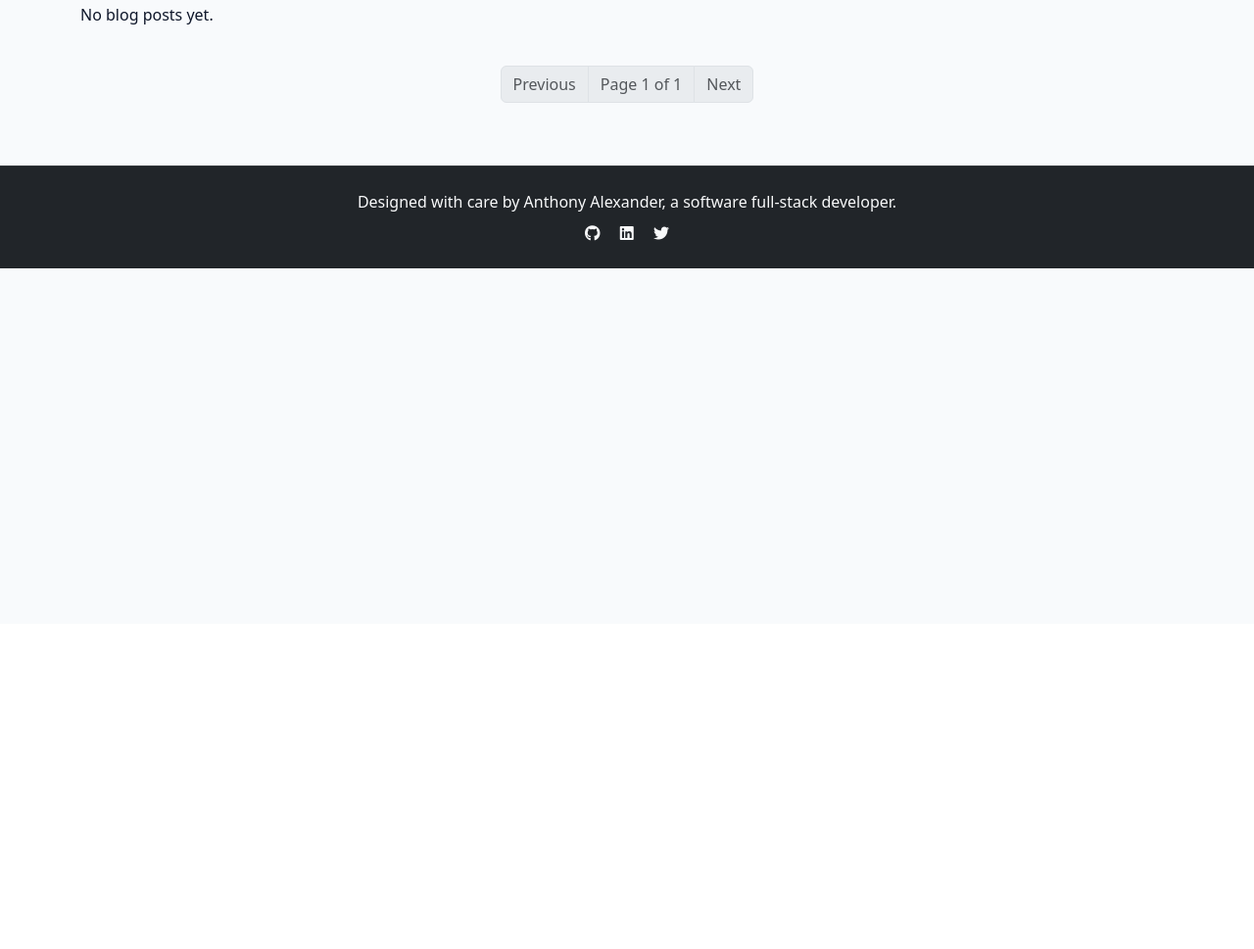
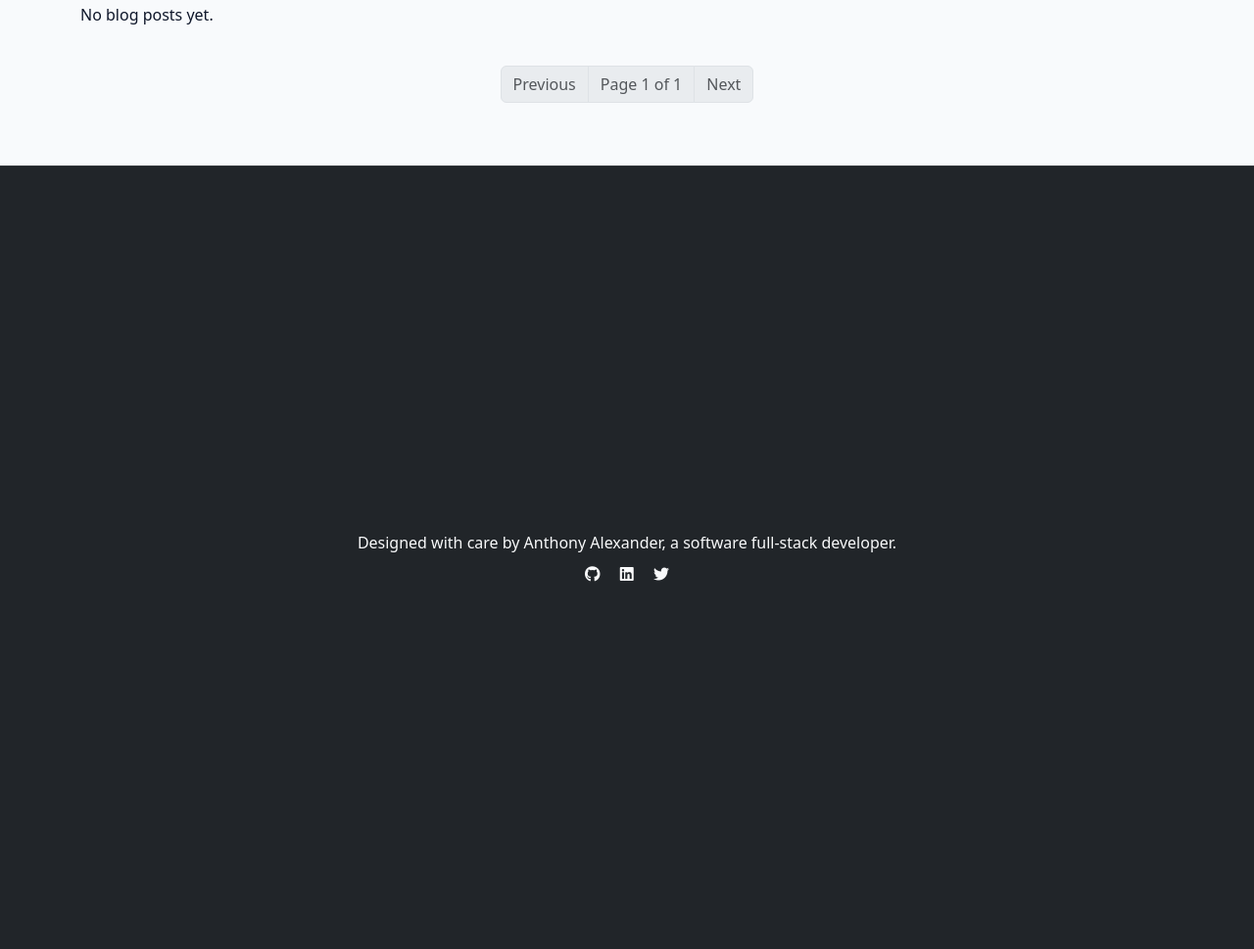
Before and after one commit to Alexdoned/my-portfolio, a Django app: page /blog/ in a window 1280 px wide. Shown: the part 163-1132 px from the top of the page at 98% size. Before the commit the page ends 437 px from the top, so only its background shows below. Run offline with Django 5.2, Linux system fonts and the light colour scheme; data that the repository does not hold is empty.

Commit message:
changes footer view point

```diff
--- a/core/templates/core/base.html
+++ b/core/templates/core/base.html
@@ -34,7 +34,7 @@
     </div>
 </nav>
 <main class="py-5">{% block content %}{% endblock %}</main>
-<footer class="bg-dark text-light py-4">
+<footer class="bg-dark text-light py-4 vh-100 d-flex flex-column justify-content-center">
     <div class="container text-center">
         <p class="mb-2">Designed with care by Anthony Alexander, a software full-stack developer.</p>
         <div class="social-links">
```
